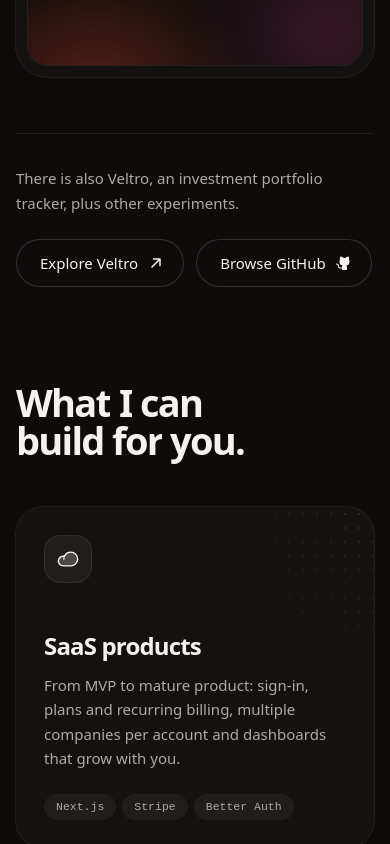
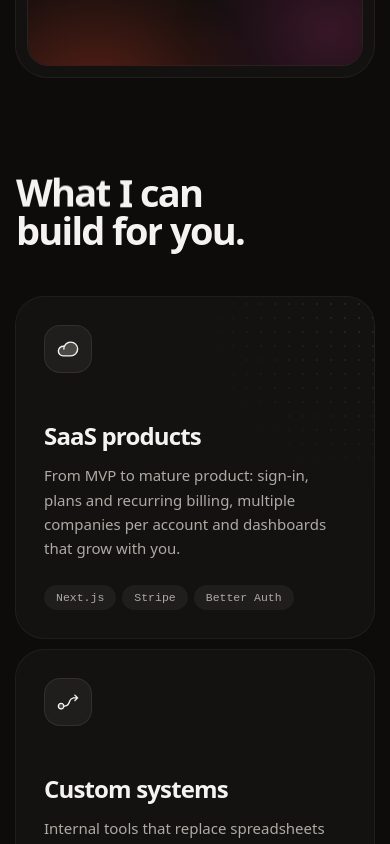
Before and after one commit to coder-muller/coder-muller-portfolio, a React (Vite) app: page / in a window 390 px wide. Shown: the part 4520-5364 px from the top of the page. Built offline with nearby package versions, Linux system fonts and the light colour scheme.

Commit message:
chore: remove veltro block and footer credit

```diff
--- a/src/components/Footer.tsx
+++ b/src/components/Footer.tsx
@@ -17,7 +17,6 @@ export default function Footer() {
         <p>
           © {new Date().getFullYear()} {t.footer.rights}
         </p>
-        <p>{t.footer.madeWith}</p>
         <a
           href="#top"
           className="group -my-2 inline-flex items-center gap-1.5 py-2 text-fg transition-colors duration-200 hover:text-accent"
--- a/src/components/Projects.tsx
+++ b/src/components/Projects.tsx
@@ -7,12 +7,11 @@ import {
   useTransform,
   type MotionValue,
 } from 'motion/react'
-import { GithubLogoIcon } from '@phosphor-icons/react'
 import { useLocale } from '../i18n/locale'
-import { LINKS, type Project, type ProjectId } from '../i18n/content'
+import type { Project, ProjectId } from '../i18n/content'
 import { useMediaQuery } from '../hooks/useMediaQuery'
 import { EASE_OUT } from '../lib/motion'
-import { LinkButton, Reveal, WordsReveal } from './primitives'
+import { LinkButton, WordsReveal } from './primitives'
 import KiaroMotif from './motifs/KiaroMotif'
 import MomentMotif from './motifs/MomentMotif'
 import NotchMotif from './motifs/NotchMotif'
@@ -54,23 +53,6 @@ export default function Projects() {
         ))}
       </div>
 
-      <Reveal className="mt-14 flex flex-col gap-6 border-t border-line pt-8 md:flex-row md:items-center md:justify-between">
-        <p className="max-w-[52ch] text-[15px] leading-relaxed text-muted">{t.projects.more.lead}</p>
-        <div className="flex flex-wrap gap-3">
-          <LinkButton href={LINKS.veltro} target="_blank" rel="noopener noreferrer" variant="ghost">
-            {t.projects.more.veltro}
-          </LinkButton>
-          <LinkButton
-            href="https://github.com/coder-muller"
-            target="_blank"
-            rel="noopener noreferrer"
-            variant="ghost"
-            icon={<GithubLogoIcon weight="fill" className="size-4" aria-hidden />}
-          >
-            {t.projects.more.github}
-          </LinkButton>
-        </div>
-      </Reveal>
     </section>
   )
 }
--- a/src/i18n/content.ts
+++ b/src/i18n/content.ts
@@ -37,6 +37,8 @@ export type Dictionary = {
   nav: {
     items: { id: SectionId; label: string }[]
     cta: string
+    menu: string
+    close: string
     openMenu: string
     closeMenu: string
     language: string
@@ -56,11 +58,11 @@ export type Dictionary = {
   projects: {
     title: string
     items: Project[]
-    more: { lead: string; veltro: string; github: string }
   }
   services: {
     title: string
     items: Service[]
+    visuals: { flow: [string, string, string]; url: string }
   }
   stack: {
     title: string
@@ -75,7 +77,6 @@ export type Dictionary = {
   }
   footer: {
     rights: string
-    madeWith: string
     backToTop: string
   }
 }
@@ -101,7 +102,6 @@ const links = {
   kiaro: 'https://kiaro.xyz',
   moment: 'https://moment.muller.sh',
   lightnotch: 'https://github.com/coder-muller/light-notch',
-  veltro: 'https://veltro.vercel.app',
 }
 
 export const LINKS = links
@@ -128,6 +128,8 @@ const pt: Dictionary = {
       { id: 'contact', label: 'Contato' },
     ],
     cta: 'Vamos conversar',
+    menu: 'Menu',
+    close: 'Fechar',
     openMenu: 'Abrir menu',
     closeMenu: 'Fechar menu',
     language: 'Idioma',
@@ -194,11 +196,6 @@ const pt: Dictionary = {
         stack: ['Swift', 'AppKit', 'Core Animation', 'Open source'],
       },
     ],
-    more: {
-      lead: 'Também tem o Veltro, consolidação de carteiras de investimento, e outros experimentos.',
-      veltro: 'Conhecer o Veltro',
-      github: 'Ver GitHub',
-    },
   },
   services: {
     title: 'O que eu posso construir para você.',
@@ -228,6 +225,7 @@ const pt: Dictionary = {
         tags: ['Swift', 'AppKit'],
       },
     ],
+    visuals: { flow: ['Pedido', 'Aprovação', 'Relatório'], url: 'suaempresa.com.br' },
   },
   stack: {
     title: 'Ferramentas que eu uso todo dia',
@@ -242,7 +240,6 @@ const pt: Dictionary = {
   },
   footer: {
     rights: 'Guilherme Müller',
-    madeWith: 'Feito à mão com React e Motion.',
     backToTop: 'Voltar ao topo',
   },
 }
@@ -269,6 +266,8 @@ const en: Dictionary = {
       { id: 'contact', label: 'Contact' },
     ],
     cta: "Let's talk",
+    menu: 'Menu',
+    close: 'Close',
     openMenu: 'Open menu',
     closeMenu: 'Close menu',
     language: 'Language',
@@ -335,11 +334,6 @@ const en: Dictionary = {
         stack: ['Swift', 'AppKit', 'Core Animation', 'Open source'],
       },
     ],
-    more: {
-      lead: 'There is also Veltro, an investment portfolio tracker, plus other experiments.',
-      veltro: 'Explore Veltro',
-      github: 'Browse GitHub',
-    },
   },
   services: {
     title: 'What I can build for you.',
@@ -369,6 +363,7 @@ const en: Dictionary = {
         tags: ['Swift', 'AppKit'],
       },
     ],
+    visuals: { flow: ['Request', 'Approval', 'Report'], url: 'yourcompany.com' },
   },
   stack: {
     title: 'Tools I use every day',
@@ -383,7 +378,6 @@ const en: Dictionary = {
   },
   footer: {
     rights: 'Guilherme Müller',
-    madeWith: 'Handmade with React and Motion.',
     backToTop: 'Back to top',
   },
 }
```
